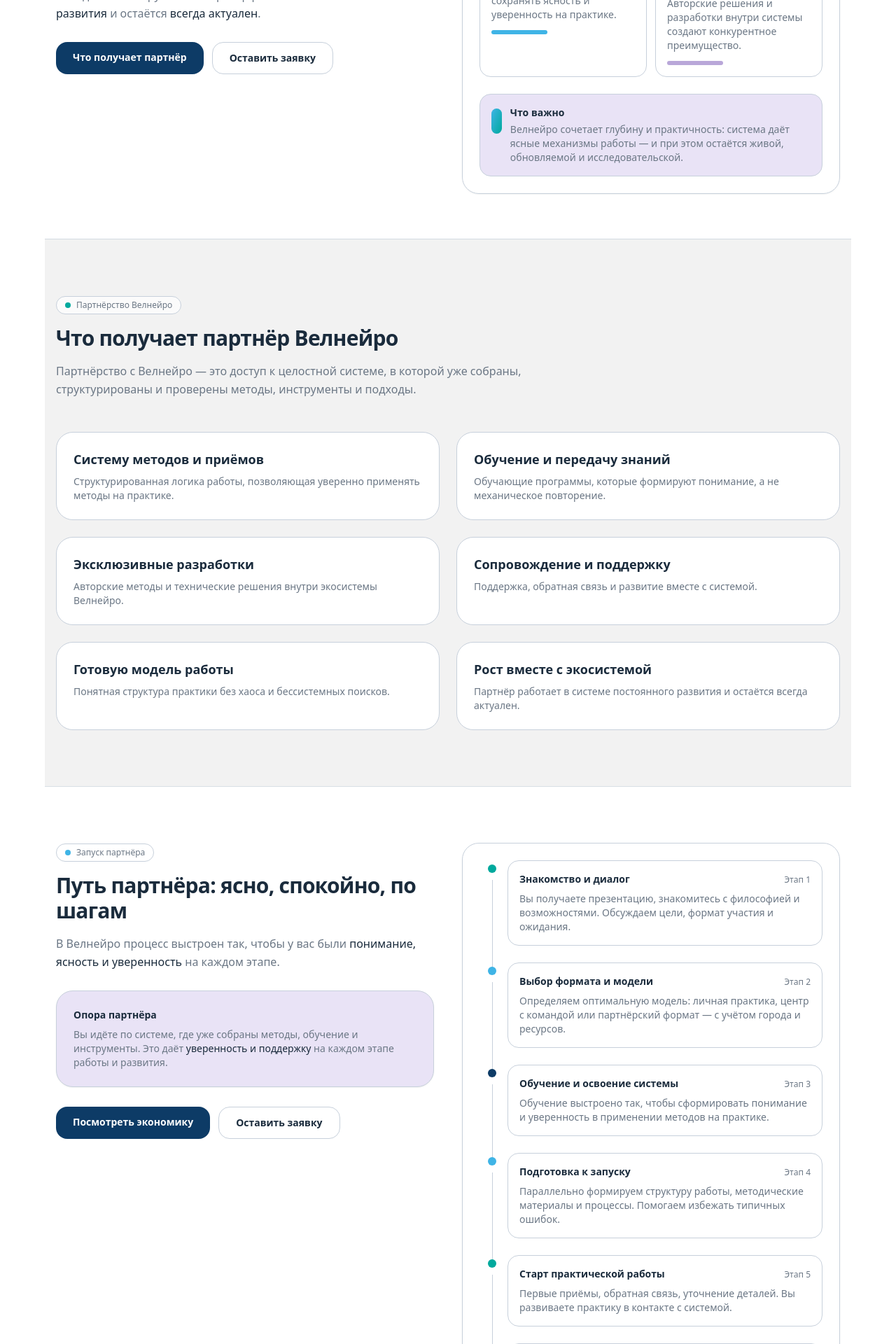
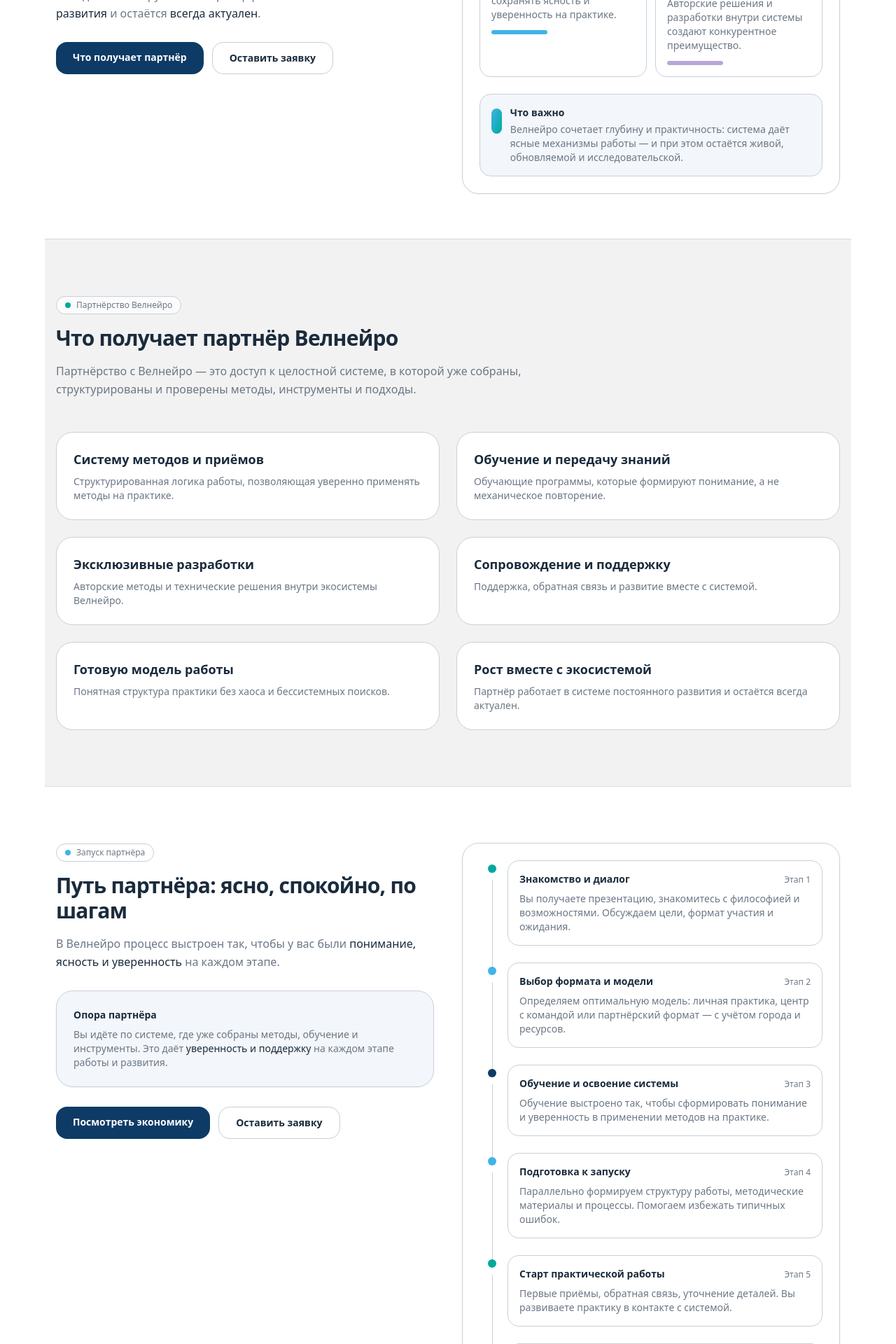
Before and after one commit to AidarKh24/wellneuro-site, a Next.js app: page / in a window 1280 px wide. Shown: the part 1260-3180 px from the top of the page at 70% size. Built offline with nearby package versions, Linux system fonts and the light colour scheme.

Commit message:
Design: replace lavender tint with soft blue-gray

```diff
--- a/src/app/page.tsx
+++ b/src/app/page.tsx
@@ -360,7 +360,7 @@
               ))}
             </div>
 
-            <div className="mt-6 rounded-2xl border border-[#C7D0DB] bg-[#E9E3F6] p-4">
+            <div className="mt-6 rounded-2xl border border-[#C7D0DB] bg-[#EEF3F8]/70 backdrop-blur p-4">
               <div className="flex items-start gap-3">
                 <div className="mt-1 h-9 w-9 rounded-2xl bg-gradient-to-br from-[#3FB4E6] to-[#00A99D]" />
                 <div>
@@ -450,7 +450,7 @@
               <span className="font-medium text-[#1A2B3C]">понимание, ясность и уверенность</span> на каждом этапе.
             </p>
 
-            <div className="mt-7 rounded-3xl border border-[#C7D0DB] bg-[#E9E3F6] p-6 shadow-sm">
+            <div className="mt-7 rounded-3xl border border-[#C7D0DB] bg-[#EEF3F8]/70 backdrop-blur p-6 shadow-sm">
               <div className="text-sm font-semibold text-[#1A2B3C]">Опора партнёра</div>
               <p className="mt-2 text-sm text-[#6B7785]">
                 Вы идёте по системе, где уже собраны методы, обучение и инструменты. Это даёт{" "}
@@ -640,7 +640,7 @@
               </ul>
             </div>
 
-            <div className="mt-6 rounded-2xl border border-[#C7D0DB] bg-[#E9E3F6] p-4">
+            <div className="mt-6 rounded-2xl border border-[#C7D0DB] bg-[#EEF3F8]/70 backdrop-blur p-4">
               <div className="text-xs text-[#6B7785]">Важно</div>
               <div className="mt-1 text-sm text-[#6B7785]">
                 Финмодель обсуждаем по входным данным — поэтому пример даём в презентации по запросу.
@@ -713,7 +713,7 @@
               <span className="text-[#6B7785]">Если что-то пойдёт не так — вы всё равно сможете скопировать текст заявки.</span>
             </p>
 
-            <div className="mt-6 rounded-2xl border border-[#C7D0DB] bg-[#E9E3F6] p-4">
+            <div className="mt-6 rounded-2xl border border-[#C7D0DB] bg-[#EEF3F8]/70 backdrop-blur p-4">
               <div className="text-xs text-[#6B7785]">Взрослый принцип</div>
               <div className="mt-1 text-sm text-[#6B7785]">
                 Без громких обещаний. Сначала — система, формат и условия. Затем — решение.
```
